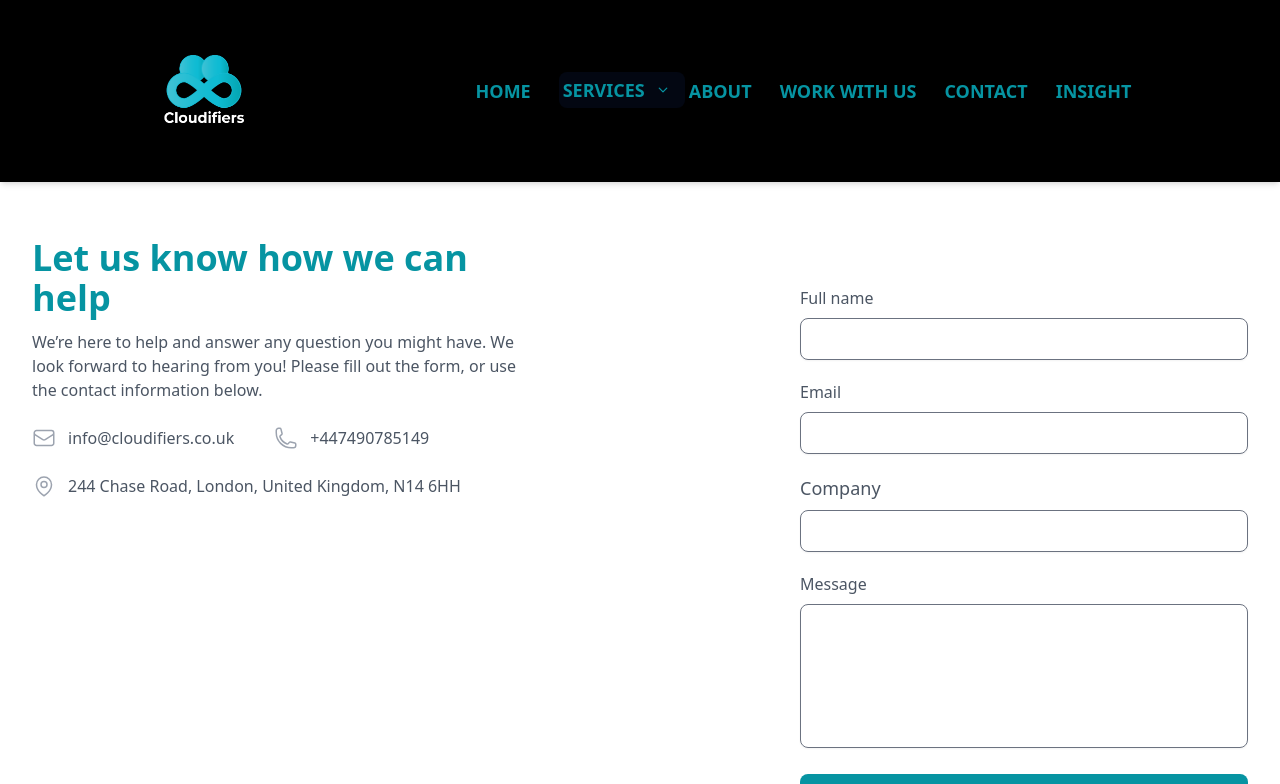
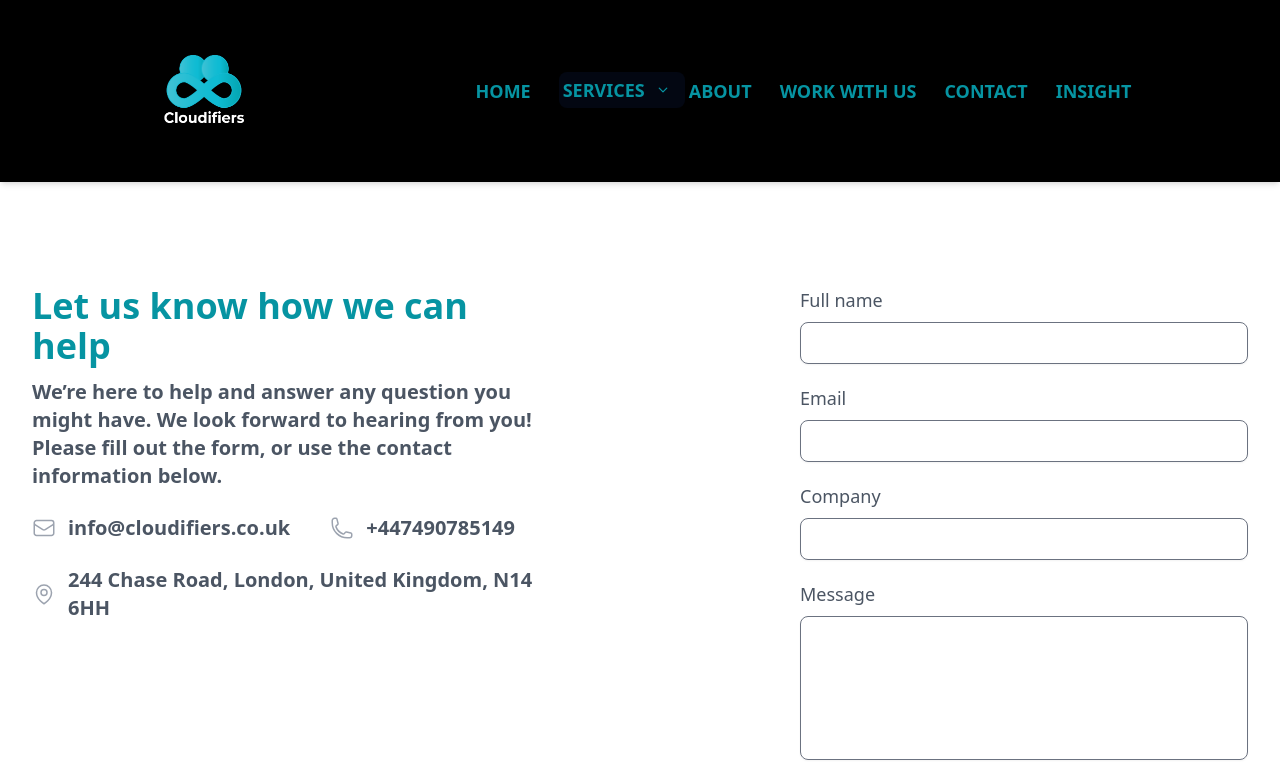
Before and after one commit to ilknurtuncer/mk-aws, a React (Create React App) app: page /contact in a window 1280 px wide. Shown: the top 784 px of the page. Built offline with nearby package versions, Linux system fonts and the light colour scheme.

Commit message:
ınsıght debug

```diff
--- a/package.json
+++ b/package.json
@@ -25,9 +25,10 @@
     "react-persist": "^1.0.2",
     "react-redux": "^9.0.4",
     "react-router-dom": "^6.21.3",
-    "react-scripts": "5.0.1",
+    "react-scripts": "^5.0.1",
     "react-select": "^5.8.0",
-    "tailwind-merge": "^2.0.0"
+    "tailwind-merge": "^2.0.0",
+    "vercel": "^32.3.0"
   },
   "scripts": {
     "start": "react-scripts start",
--- a/src/pages/Contact.jsx
+++ b/src/pages/Contact.jsx
@@ -1,5 +1,4 @@
-import React, { useState } from 'react';
-
+import React, { useState } from "react";
 
 const contactMethods = [
   {
@@ -68,10 +67,10 @@ const contactMethods = [
 
 const Contact = () => {
   const [formData, setFormData] = useState({
-    name: '',
-    email: '',
-    company: '',
-    message: '',
+    name: "",
+    email: "",
+    company: "",
+    message: "",
   });
 
   // const submitForm = async (e) => {
@@ -84,28 +83,31 @@ const Contact = () => {
     e.preventDefault();
 
     try {
-      const response = await fetch('https://sendmail-q7zv.onrender.com/sendmail', {
-        method: 'POST',
+      const response = await fetch(
+        "https://sendmail-q7zv.onrender.com/sendmail",
+        {
+          method: "POST",
           headers: {
-          'Content-Type': 'application/json',
+            "Content-Type": "application/json",
           },
           body: JSON.stringify(formData),
-      });
+        }
+      );
 
       if (response.ok) {
         const result = await response.json();
         console.log(result);
       } else {
-        console.error('Form data submission failed');
+        console.error("Form data submission failed");
       }
     } catch (error) {
-      console.error('Error:', error.message);
+      console.error("Error:", error.message);
     }
     setFormData({
-      name: '',
-      email: '',
-      company: '',
-      message: '',
+      name: "",
+      email: "",
+      company: "",
+      message: "",
     });
   };
 
@@ -120,38 +122,31 @@ const Contact = () => {
     <main className="py-14">
       <div className="max-w-screen-xl mx-auto px-4 text-gray-600 md:px-8">
         <div className="max-w-lg mx-auto gap-12 justify-between lg:flex lg:max-w-none">
-          <div className="max-w-lg space-y-3 ">
-            <h3 className="text-teal-500 text-4xl font-semibold">
+          <div className="max-w-lg space-y-3 text-xl font-semibold text-gray-600 mt-12">
+            <h3 className="text-teal-500 text-3xl font-semibold sm:text-4xl">
               Let us know how we can help
             </h3>
-
+            <p className=""></p>
             <p>
-              We’re here to help and answer any question you might have. We look forward to hearing from you! Please fill out the form, or use the contact information below.
+              We’re here to help and answer any question you might have. We look
+              forward to hearing from you! Please fill out the form, or use the
+              contact information below.
             </p>
             <div>
               <ul className="mt-6 flex flex-wrap gap-x-10 gap-y-6 items-center">
-                {
-                  contactMethods.map((item, idx) => (
+                {contactMethods.map((item, idx) => (
                   <li key={idx} className="flex items-center gap-x-3">
-                      <div className="flex-none text-gray-400">
-                        {item.icon}
-                      </div>
+                    <div className="flex-none text-gray-400">{item.icon}</div>
                     <p>{item.contact}</p>
                   </li>
-                  ))
-                }
+                ))}
               </ul>
             </div>
           </div>
           <div className="flex-1 mt-12 sm:max-w-lg lg:max-w-md">
-            <form
-              onSubmit={submitForm}
-              className="space-y-5"
-            >
+            <form onSubmit={submitForm} className="space-y-5">
               <div>
-                <label className="font-medium">
-                  Full name
-                </label>
+                <label className="font-medium text-lg">Full name</label>
                 <input
                   type="text"
                   name="name"
@@ -162,35 +157,29 @@ const Contact = () => {
                 />
               </div>
               <div>
-                <label className="font-medium">
-                  Email
-                </label>
+                <label className="font-medium text-lg">Email</label>
                 <input
                   type="email"
                   name="email"
                   value={formData.email}
                   onChange={handleChange}
                   required
-                  className="w-full mt-2 px-3 py-2 text-gray-500 bg-transparent outline-none border focus:border-emerald-300 shadow-sm rounded-lg"
+                  className="w-full mt-2 px-3 py-2 text-gray-500 bg-transparent outline-none border focus:border-emerald-300  shadow-sm rounded-lg"
                 />
               </div>
               <div>
-                <label className="font-medium text-lg">
-                  Company
-                </label>
+                <label className="font-medium text-lg">Company</label>
                 <input
                   type="text"
                   name="company"
                   value={formData.company}
                   onChange={handleChange}
                   required
-                  className="w-full mt-2 px-3 py-2 text-gray-500 bg-transparent outline-none border focus:border-emerald-300 shadow-sm rounded-lg"
+                  className="w-full mt-2 px-3 py-2 text-gray-500 bg-transparent outline-none border focus:border-emerald-300  shadow-sm rounded-lg"
                 />
               </div>
               <div>
-                <label className="font-medium">
-                  Message
-                </label>
+                <label className="font-medium text-lg">Message</label>
                 <textarea
                   name="message"
                   value={formData.message}
@@ -201,7 +190,7 @@ const Contact = () => {
               </div>
               <button
                 type="submit"
-                className="w-full px-4 py-2 text-white font-medium text-lg bg-teal-500 hover:bg-teal-700 active:bg-teal-700 rounded-lg duration-150"
+                className="w-full px-4 py-2 text-white font-medium text-lg bg-teal-500  hover:bg-teal-600  active:bg-teal-500  rounded-lg duration-150"
               >
                 Submit
               </button>
@@ -211,6 +200,6 @@ const Contact = () => {
       </div>
     </main>
   );
-}
+};
 
-export default Contact;
+export default Contact;
--- a/src/pages/Insıght.jsx
+++ b/src/pages/Insıght.jsx
@@ -42,95 +42,45 @@ const contactMethods = [
   {
     icon: (
       <FaMedium className=" text-2xl" />
+    ),
 
-    ),
-    title: "Mastering AWS RDS Certificate Rotation: A DevOps Guide to Proactive Problem-Solving",
-    desc: "In the complex landscape of AWS RDS, adaptability is essential. A recent incident involving a certificate update underscores the importance of agility and the human element in the field of DevOps...",
+    title: "ReactJS — Redux",
+    desc: "Many developers getting started with React have at least heard of Redux or are already developing with Redux...",
     link: {
       name: "learn more...",
-      href: "https://medium.com/@drkurtmehmet/mastering-aws-rds-certificate-rotation-a-devops-guide-to-proactive-problem-solving-b7c58ae0454b",
+      href: "https://medium.com/@ilknurtuncer67/reactjs-redux-71147a4d32db",
     },
   },
   {
     icon: (
       <FaMedium className=" text-2xl" />
-      // <svg
-      //   xmlns="http://www.w3.org/2000/svg"
-      //   fill="none"
-      //   viewBox="0 0 24 24"
-      //   strokeWidth={1.5}
-      //   stroke="currentColor"
-      //   className="w-6 h-6"
-      // >
-      //   <path
-      //     strokeLinecap="round"
-      //     strokeLinejoin="round"
-      //     d="M12 21a9.004 9.004 0 008.716-6.747M12 21a9.004 9.004 0 01-8.716-6.747M12 21c2.485 0 4.5-4.03 4.5-9S14.485 3 12 3m0 18c-2.485 0-4.5-4.03-4.5-9S9.515 3 12 3m0 0a8.997 8.997 0 017.843 4.582M12 3a8.997 8.997 0 00-7.843 4.582m15.686 0A11.953 11.953 0 0112 10.5c-2.998 0-5.74-1.1-7.843-2.918m15.686 0A8.959 8.959 0 0121 12c0 .778-.099 1.533-.284 2.253m0 0A17.919 17.919 0 0112 16.5c-3.162 0-6.133-.815-8.716-2.247m0 0A9.015 9.015 0 013 12c0-1.605.42-3.113 1.157-4.418"
-      //   />
-      // </svg>
     ),
-    title: "Mastering AWS RDS Certificate Rotation: A DevOps Guide to Proactive Problem-Solving",
-    desc: "In the complex landscape of AWS RDS, adaptability is essential. A recent incident involving a certificate update underscores the importance of agility and the human element in the field of DevOps...",
+
+    title: "In this article, we will see the differences between an Array and an Array of Objects in JavaScript....",
     link: {
       name: "learn more...",
-      href: "https://medium.com/@drkurtmehmet/mastering-aws-rds-certificate-rotation-a-devops-guide-to-proactive-problem-solving-b7c58ae0454b",
+      href: "https://medium.com/@ilknurtuncer67/difference-between-array-and-array-of-objects-in-javascript-afde8d60416d",
     },
   },
   {
     icon: (
       <FaMedium className=" text-2xl" />
-      // <svg
-      //   xmlns="http://www.w3.org/2000/svg"
-      //   fill="none"
-      //   viewBox="0 0 24 24"
-      //   strokeWidth={1.5}
-      //   stroke="currentColor"
-      //   className="w-6 h-6"
-      // >
-      //   <path
-      //     strokeLinecap="round"
-      //     strokeLinejoin="round"
-      //     d="M12 21a9.004 9.004 0 008.716-6.747M12 21a9.004 9.004 0 01-8.716-6.747M12 21c2.485 0 4.5-4.03 4.5-9S14.485 3 12 3m0 18c-2.485 0-4.5-4.03-4.5-9S9.515 3 12 3m0 0a8.997 8.997 0 017.843 4.582M12 3a8.997 8.997 0 00-7.843 4.582m15.686 0A11.953 11.953 0 0112 10.5c-2.998 0-5.74-1.1-7.843-2.918m15.686 0A8.959 8.959 0 0121 12c0 .778-.099 1.533-.284 2.253m0 0A17.919 17.919 0 0112 16.5c-3.162 0-6.133-.815-8.716-2.247m0 0A9.015 9.015 0 013 12c0-1.605.42-3.113 1.157-4.418"
-      //   />
-      // </svg>
     ),
-    title: "Mastering AWS RDS Certificate Rotation: A DevOps Guide to Proactive Problem-Solving",
-    desc: "In the complex landscape of AWS RDS, adaptability is essential. A recent incident involving a certificate update underscores the importance of agility and the human element in the field of DevOps...",
+
+    title: "Top JavaScript Concepts to Know Before Learning React",
+    desc: "If you want to learn React — or any JavaScript framework — you’ll first need to understand the fundamental JavaScript methods and concepts...",
     link: {
       name: "learn more...",
-      href: "https://medium.com/@drkurtmehmet/mastering-aws-rds-certificate-rotation-a-devops-guide-to-proactive-problem-solving-b7c58ae0454b",
+      href: "https://medium.com/@ilknurtuncer67/top-javascript-concepts-to-know-before-learning-react-d1bf0a0fc254",
     },
   },
-  {
-    icon: (
-      <FaMedium className=" text-2xl" />
-      // <svg
-      //   xmlns="http://www.w3.org/2000/svg"
-      //   fill="none"
-      //   viewBox="0 0 24 24"
-      //   strokeWidth={1.5}
-      //   stroke="currentColor"
-      //   className="w-6 h-6"
-      // >
-      //   <path
-      //     strokeLinecap="round"
-      //     strokeLinejoin="round"
-      //     d="M12 21a9.004 9.004 0 008.716-6.747M12 21a9.004 9.004 0 01-8.716-6.747M12 21c2.485 0 4.5-4.03 4.5-9S14.485 3 12 3m0 18c-2.485 0-4.5-4.03-4.5-9S9.515 3 12 3m0 0a8.997 8.997 0 017.843 4.582M12 3a8.997 8.997 0 00-7.843 4.582m15.686 0A11.953 11.953 0 0112 10.5c-2.998 0-5.74-1.1-7.843-2.918m15.686 0A8.959 8.959 0 0121 12c0 .778-.099 1.533-.284 2.253m0 0A17.919 17.919 0 0112 16.5c-3.162 0-6.133-.815-8.716-2.247m0 0A9.015 9.015 0 013 12c0-1.605.42-3.113 1.157-4.418"
-      //   />
-      // </svg>
-    ),
-    title: "Mastering AWS RDS Certificate Rotation: A DevOps Guide to Proactive Problem-Solving",
-    desc: "In the complex landscape of AWS RDS, adaptability is essential. A recent incident involving a certificate update underscores the importance of agility and the human element in the field of DevOps...",
-    link: {
-      name: "learn more...",
-      href: "https://medium.com/@drkurtmehmet/mastering-aws-rds-certificate-rotation-a-devops-guide-to-proactive-problem-solving-b7c58ae0454b",
-    },
-  },
+
+
 ];
 const Insıght = () => {
 return (
   <section className="py-14">
-    <div className="max-w-screen-xl mx-auto px-4 text-gray-600 gap-12 md:px-8 lg:flex">
+    <div className=" max-w-screen-xl  px-4 text-gray-600  md:px-8 ">
       <div className="max-w-md">
         <h3 className="text-gray-800 text-3xl font-semibold sm:text-4xl">
           Let’s connect
@@ -141,13 +91,13 @@ return (
         </p>
       </div>
       <div>
-        <ul className="mt-12 gap-y-6 gap-x-12 items-center md:flex lg:gap-x-0 lg:mt-0">
+        <ul className=" inline-block mt-12 items-center   lg:mt-0">
           {contactMethods.map((item, idx) => (
             <li
               key={idx}
-              className="space-y-3 border-t py-6 md:max-w-sm md:py-0 md:border-t-0 lg:border-l lg:px-12 lg:max-w-none"
+              className=" border-t py-6 md:max-w-sm md:py-0 md:border-t-0 lg:border-l lg:px-12 lg:max-w-none"
             >
-              <div className="w-12 h-12 rounded-full border flex items-center justify-center text-gray-700">
+              <div className=" border rounded justify-center text-gray-700">
                 {item.icon}
               </div>
               <h4 className="text-gray-800 text-lg font-medium xl:text-xl">
@@ -156,7 +106,7 @@ return (
               <p>{item.desc}</p>
               <a
                 href={item.link.href}
-                className="flex items-center gap-1 text-sm text-indigo-600 duration-150 hover:text-indigo-400 font-medium"
+                className=" items-center text-sm text-indigo-600 duration-150 hover:text-indigo-400 font-medium"
               >
                 {item.link.name}
                 <svg
```
Also changed, not shown: 2 other files (tests, documents, lock files or other folders). Lines whose indentation alone changed are shown as unchanged.
